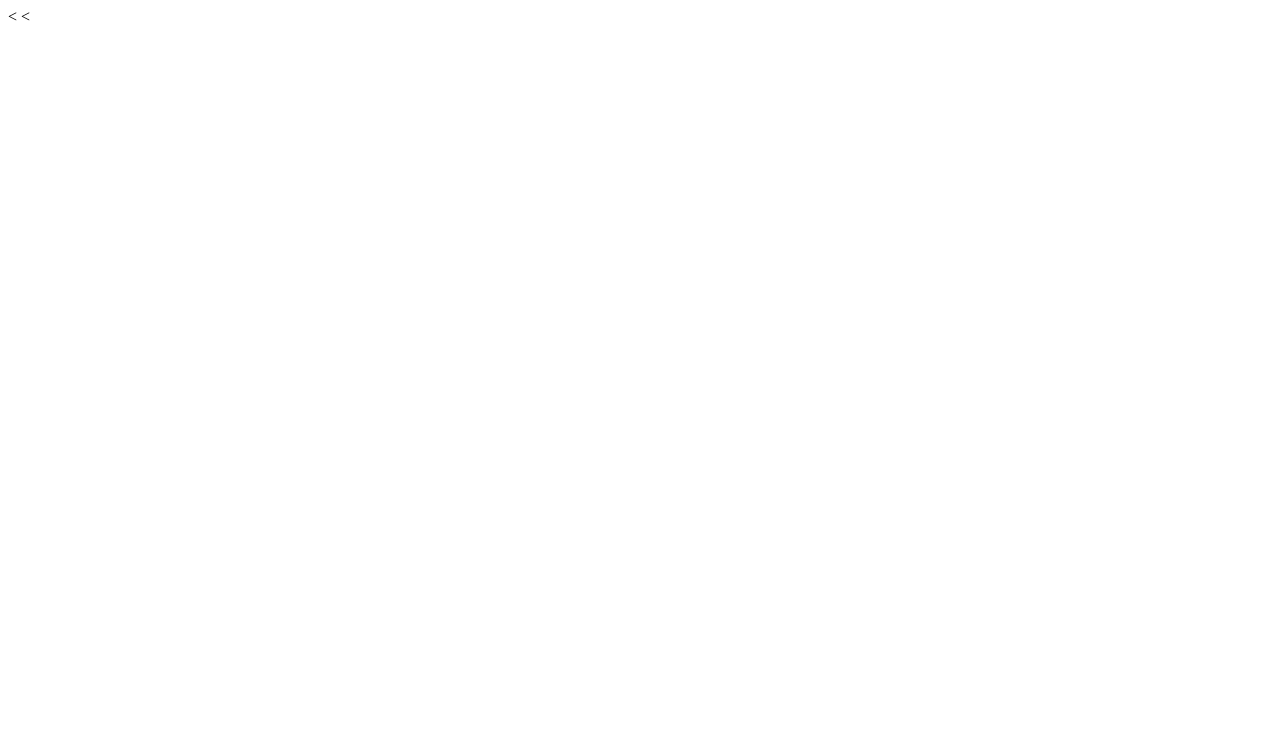
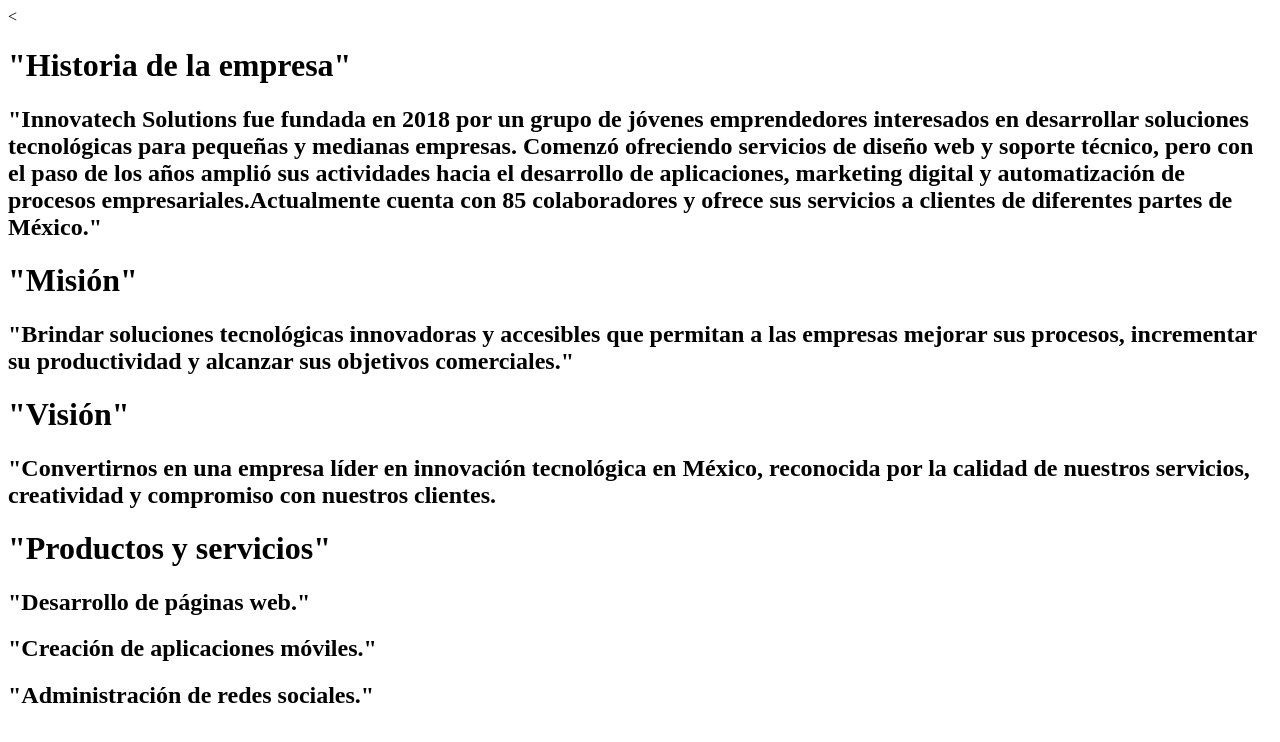
Before and after one commit to equip09/equip09.github.io, a plain HTML site: page nosotros/index.html in a window 1280 px wide. Drawn offline with Linux system fonts and the light colour scheme.

Commit message:
Update index.html

```diff
--- a/nosotros/index.html
+++ b/nosotros/index.html
@@ -1,4 +1,15 @@
 <<!DOCTYPE html>
 <html lang="es">
 <cuerpo>
-<
+<h1>"Historia de la empresa"</h1>
+<h2>"Innovatech Solutions fue fundada en 2018 por un grupo de jóvenes emprendedores interesados en desarrollar soluciones tecnológicas para pequeñas y medianas empresas. Comenzó ofreciendo servicios de diseño web y soporte técnico, pero con el paso de los años amplió sus actividades hacia el desarrollo de aplicaciones, marketing digital y automatización de procesos empresariales.Actualmente cuenta con 85 colaboradores y ofrece sus servicios a clientes de diferentes partes de México."</h2>
+<h1>"Misión"</h1>
+<h2>"Brindar soluciones tecnológicas innovadoras y accesibles que permitan a las empresas mejorar sus procesos, incrementar su productividad y alcanzar sus objetivos comerciales."</h2>
+<h1>"Visión"</h1>
+<h2>"Convertirnos en una empresa líder en innovación tecnológica en México, reconocida por la calidad de nuestros servicios, creatividad y compromiso con nuestros clientes.</h2>
+<h1>"Productos y servicios"</h1>
+<h2>"Desarrollo de páginas web."</h2>
+<h2>"Creación de aplicaciones móviles."</h2>
+<h2>"Administración de redes sociales."</h2>
+</cuerpo>
+</html>
```
